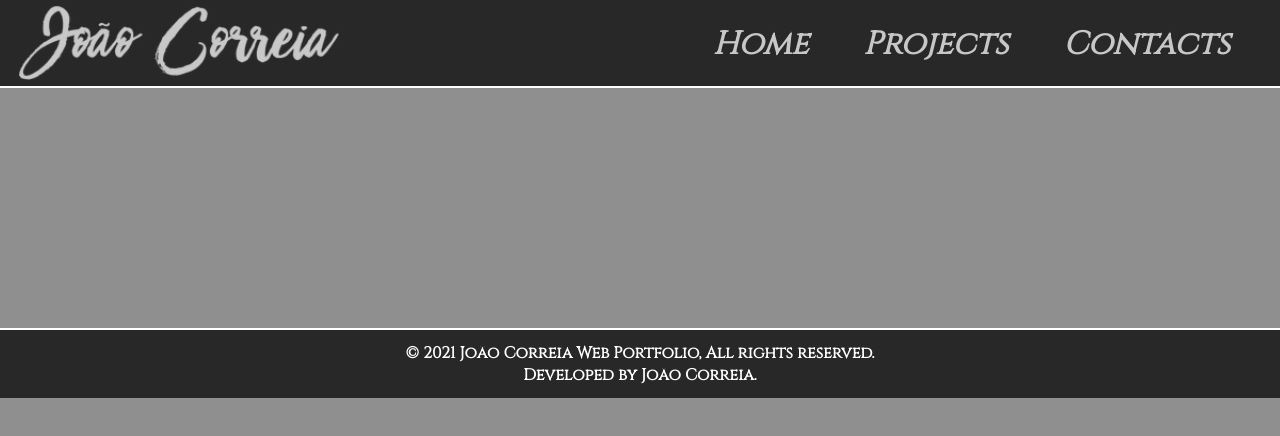
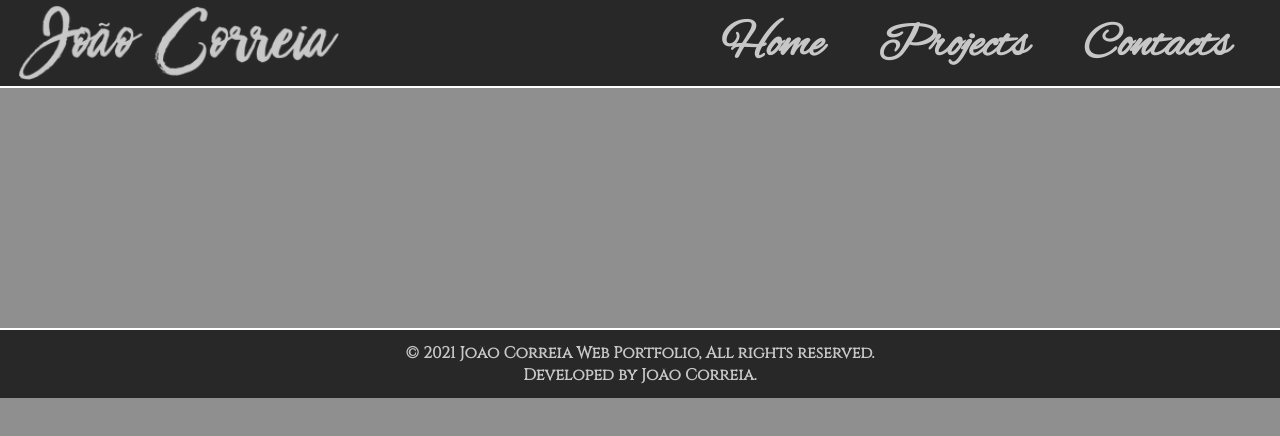
Before and after one commit to JPSCorreia/JPSCorreia.github.io, a plain HTML site: page index.html in a window 1280 px wide. Drawn offline with Linux system fonts and the light colour scheme.

Commit message:
commit #2

```diff
--- a/index.html
+++ b/index.html
@@ -10,6 +10,7 @@
     <link href="https://fonts.googleapis.com/css2?family=Roboto&display=swap" rel="stylesheet">
     <link href="https://fonts.googleapis.com/css2?family=Poppins&display=swap" rel="stylesheet">
     <link href="https://fonts.googleapis.com/css2?family=Cinzel&display=swap" rel="stylesheet">
+    <link href="https://fonts.googleapis.com/css2?family=Alex+Brush&display=swap" rel="stylesheet">
     <meta name="viewport" content="width=device-width, initial-scale=1, minimum-scale=1" />
   </head>
 
--- a/resources/css/styles.css
+++ b/resources/css/styles.css
@@ -75,6 +75,7 @@ header {
   font-size: 1.25rem;
   font-weight: 700;
 
+
 }
 
 li {
@@ -85,11 +86,14 @@ li {
 
 li a {
   color: #c7c7c7;
-  font-size: 2rem;
-  font-style: italic;
+  font-size: 3rem;
+  font-family: 'Alex Brush';
 }
 nav a:hover {
   color: white;
+  text-decoration: underline;
+  text-underline-offset: 5px;
+
 }
 
 .logo img {
@@ -161,7 +165,7 @@ footer {
 
 footer span {
   margin-bottom: 6px;
-  color: white;
+  color: #c7c7c7;
 }
 
 footer .flex-container {
```
